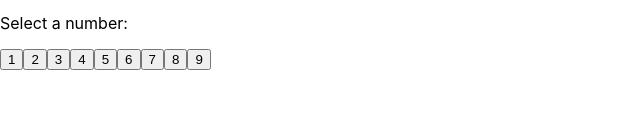
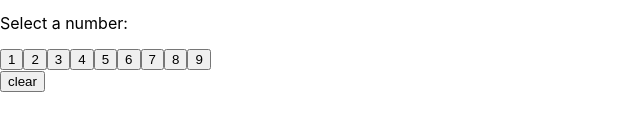
Before and after one commit to nassorh/Sudoku-Solver, a React (Create React App) app: page / in a window 1280 px wide. Shown: the part 459-590 px from the top of the page, without its empty margins (0-640 px from the left). Built offline with nearby package versions, Linux system fonts and the light colour scheme; the HTML template or start-up script is replaced by a standard one.

Commit message:
features : Remove numbers from the Sudoku board

```diff
--- a/src/App.tsx
+++ b/src/App.tsx
@@ -36,7 +36,18 @@ function App() {
     }
   };
 
+  const handleClearSelect = () => {
+    if (selectedSquare) {
+      setGame((prevGame) => {
+        if (!prevGame) return null;
 
+        const updatedBoard = new Sudoku(prevGame)
+        updatedBoard.clearCell(selectedSquare.row, selectedSquare.col);
+
+        return updatedBoard;
+      });
+    }
+  };
 
   return (
     <div className="App">
@@ -50,7 +61,7 @@ function App() {
           onCellClick={handleCellClick}
         />
       }
-      <NumberPad onSelectNumber={handleNumberSelect} />
+      <NumberPad onSelectNumber={handleNumberSelect} onClearNumber={handleClearSelect}/>
     </div>
   );
 }
--- a/src/components/NumberPad.tsx
+++ b/src/components/NumberPad.tsx
@@ -1,6 +1,8 @@
 interface NumberPadProps{
     onSelectNumber : Function
+    onClearNumber : Function
 }
+
 const NumberPad = (props : NumberPadProps) => {
   const numbers = [1, 2, 3, 4, 5, 6, 7, 8, 9];
 
@@ -14,6 +16,11 @@ const NumberPad = (props : NumberPadProps) => {
           </button>
         ))}
       </div>
+      <div>
+        <button key="clear" onClick={() => props.onClearNumber()}>
+          clear
+        </button>
+      </div>
     </div>
   );
 };
```
